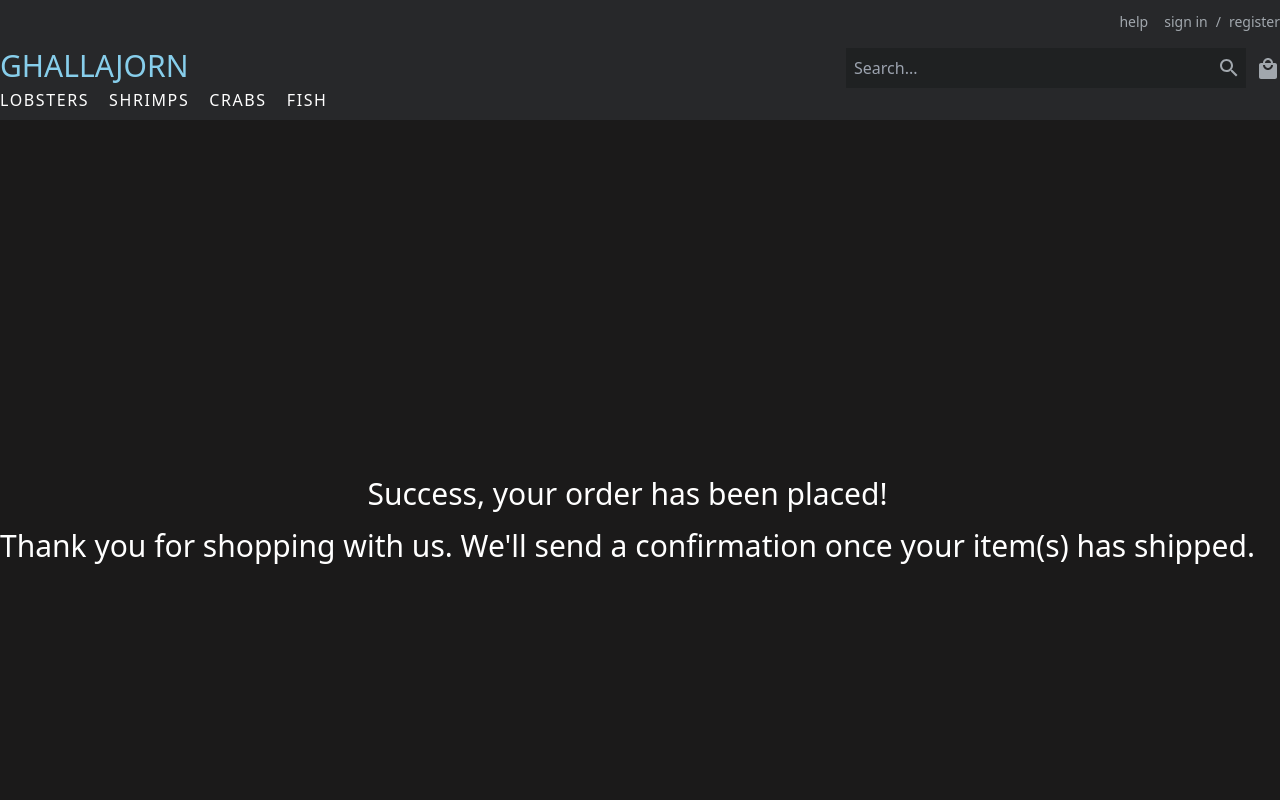
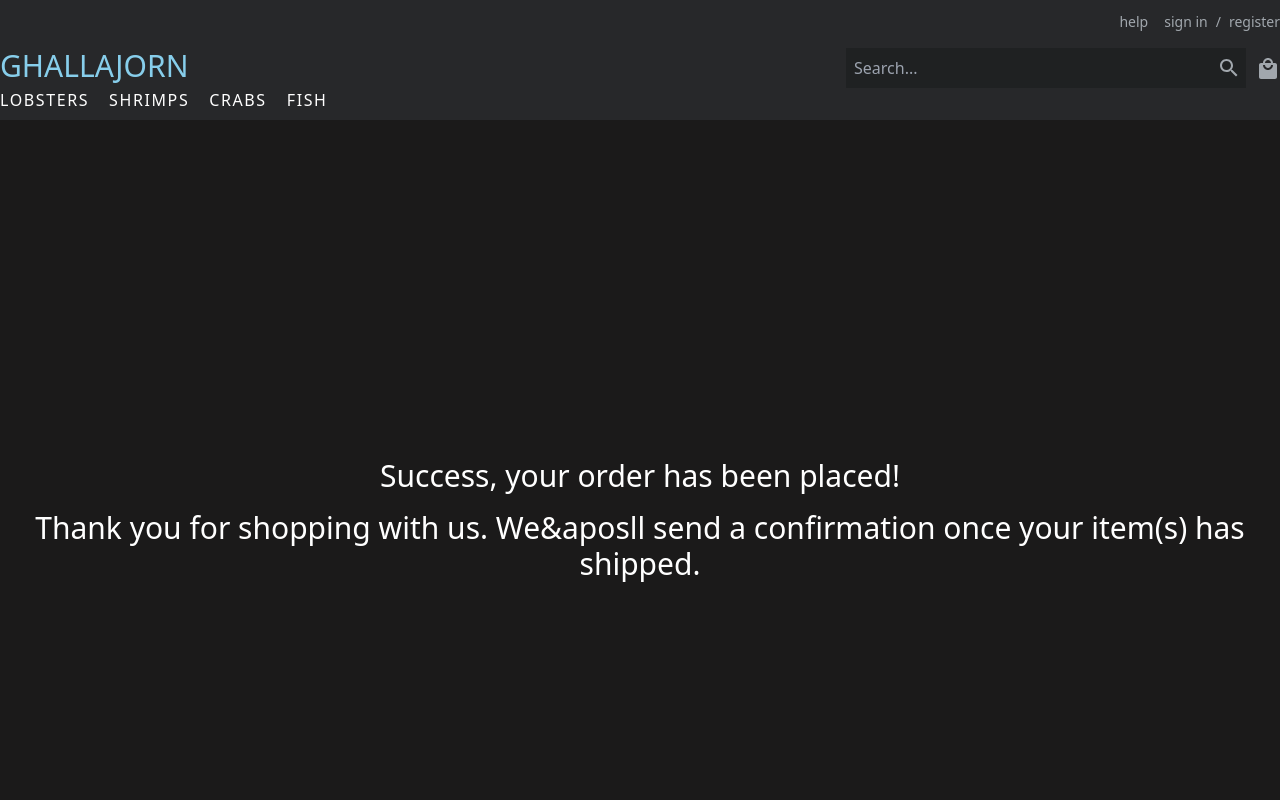
Before and after one commit to Requiem-of-Zero/gjallarhorn, a Next.js app: page /success in a window 1280 px wide. Shown: the top 800 px of the page. Built offline with nearby package versions, Linux system fonts and the light colour scheme; no server answers; a web font is replaced by a local one.

Commit message:
Fix error

```diff
--- a/src/pages/success.js
+++ b/src/pages/success.js
@@ -12,10 +12,12 @@ export default function Success() {
   return (
     <body className="h-[100vh] w-screen flex items-center">
       <main className="max-w-contentContainer text-white text-3xl">
-        <h1 className="text-center pb-4">Success, your order has been placed!</h1>
+        <h1 className="text-center pb-4">
+          Success, your order has been placed!
+        </h1>
         <p className="text-center">
-          Thank you for shopping with us. We'll send a confirmation once your
-          item(s) has shipped.
+          Thank you for shopping with us. We&aposll send a confirmation once
+          your item(s) has shipped.
         </p>
       </main>
     </body>
```
